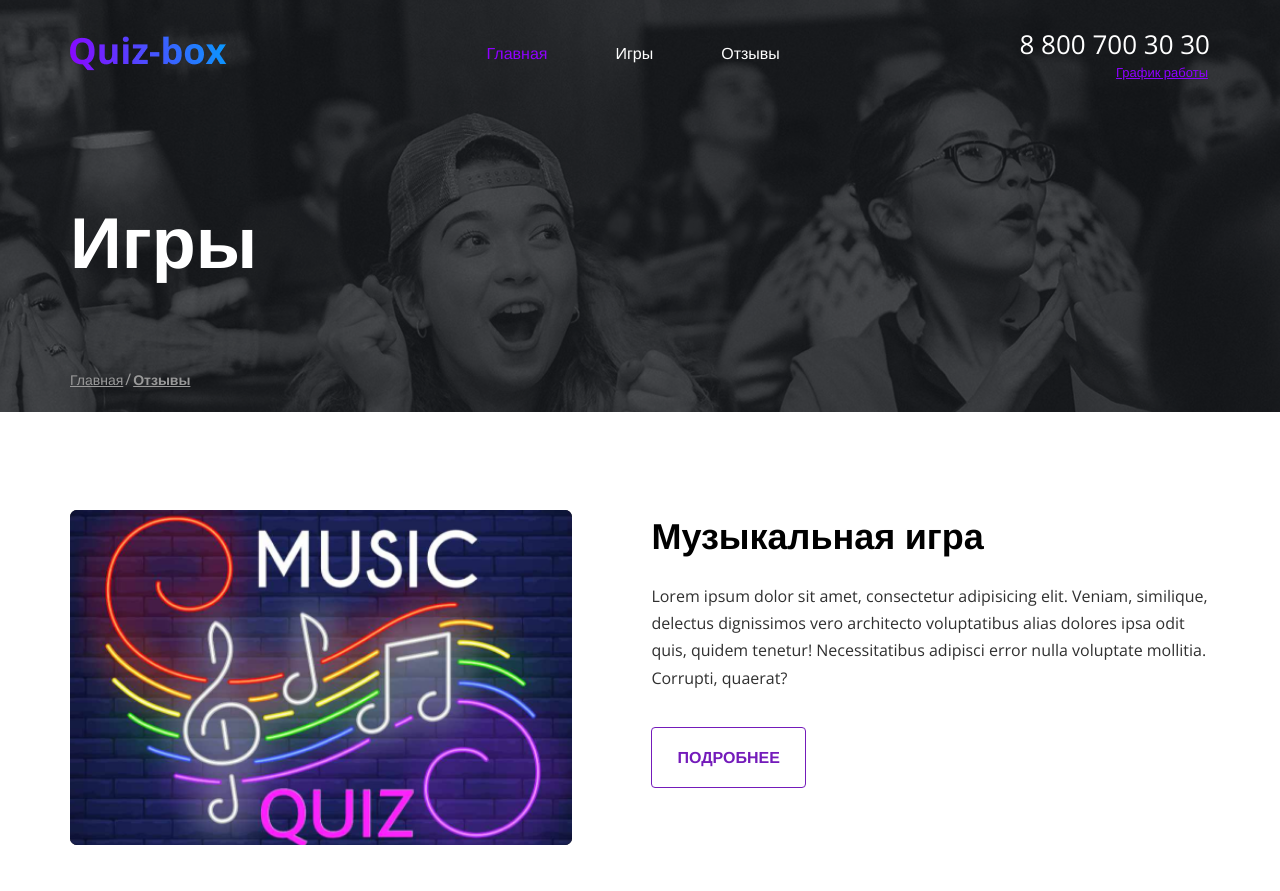
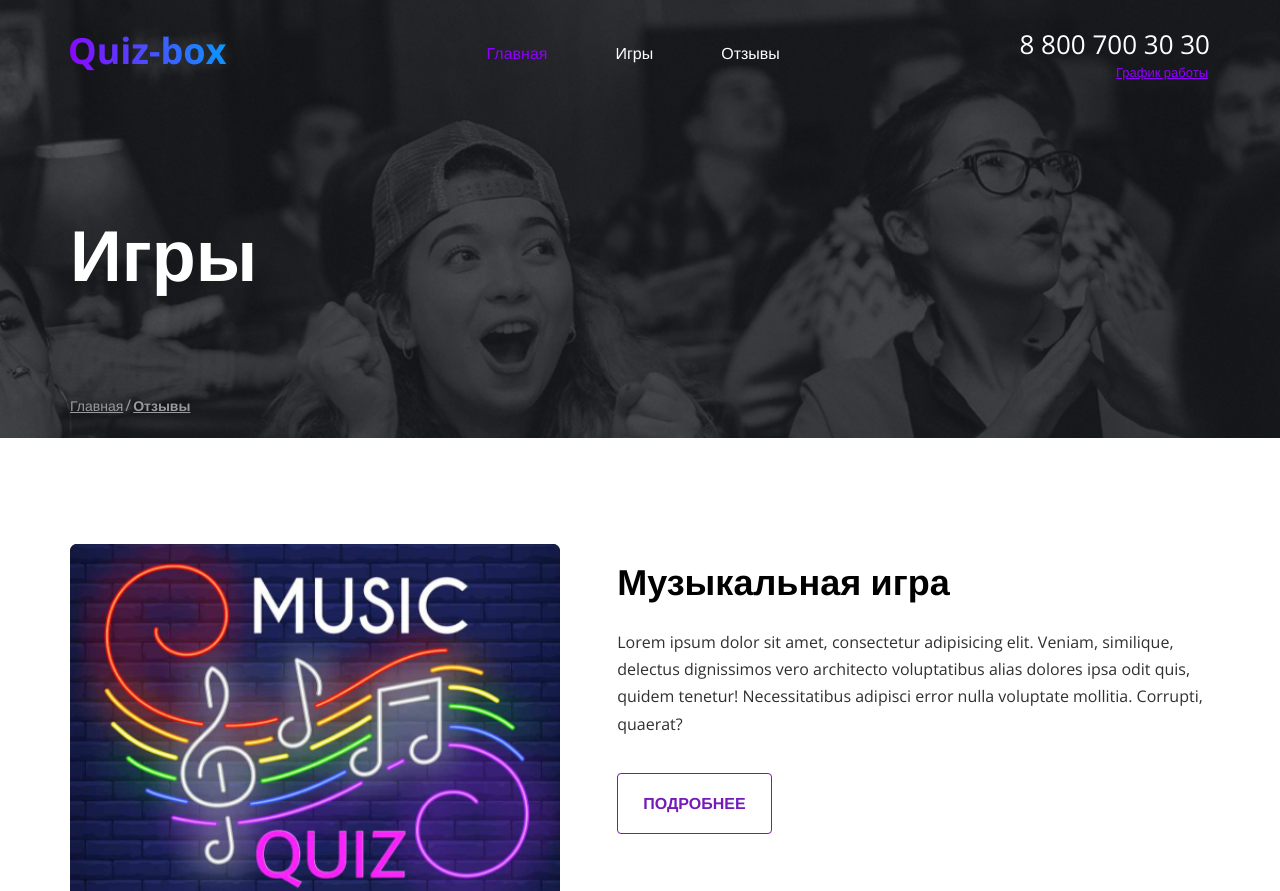
Before and after one commit to DaviMol9/PROJECT, a plain HTML site: page quiz-box/games.html in a window 1280 px wide. Shown: the top 891 px of the page. Drawn offline with nearby package versions, Linux system fonts and the light colour scheme.

Commit message:
3.3.1
perfect pixel

```diff
--- a/quiz-box/css-blocks/game.css
+++ b/quiz-box/css-blocks/game.css
@@ -8,9 +8,9 @@
 }
 
 .game__img {
-	width: 44%;
-	height: 335px;
-	margin-right: 7%;
+	width: 43%;
+	height: 355px;
+	margin-right: 5%;
 	background: black;
 	display: flex;
 	align-items: center;
@@ -26,6 +26,7 @@
 
 .game__content {
 	flex: 1;
+	padding: 12px 0;
 }
 
 .game__title {
--- a/quiz-box/css-blocks/inner-section.css
+++ b/quiz-box/css-blocks/inner-section.css
@@ -1,7 +1,7 @@
 .inner-section {
 	background: #fff;
 	color: #202123;
-	padding: 95px 0 81px;
+	padding: 95px 0 113px;
 }
 
 .inner-section--bg--grey {
--- a/quiz-box/css-blocks/page-content.css
+++ b/quiz-box/css-blocks/page-content.css
@@ -1,5 +1,5 @@
 .page-content {
 	background: #fff;
 	color: #303030;
-	padding: 98px 0 91px;
+	padding: 106px 0 91px;
 }
--- a/quiz-box/css-blocks/top-line.css
+++ b/quiz-box/css-blocks/top-line.css
@@ -1,9 +1,10 @@
 .top-line {
-	min-height: 412px;
+	min-height: 438px;
 	display: flex;
 	flex-direction: column;
 	padding-bottom: 21px;
 	background: url(../img/Mask\ Group.png) center top 50% no-repeat;
+	background-size: cover;
 }
 
 .top-line__container {
```
